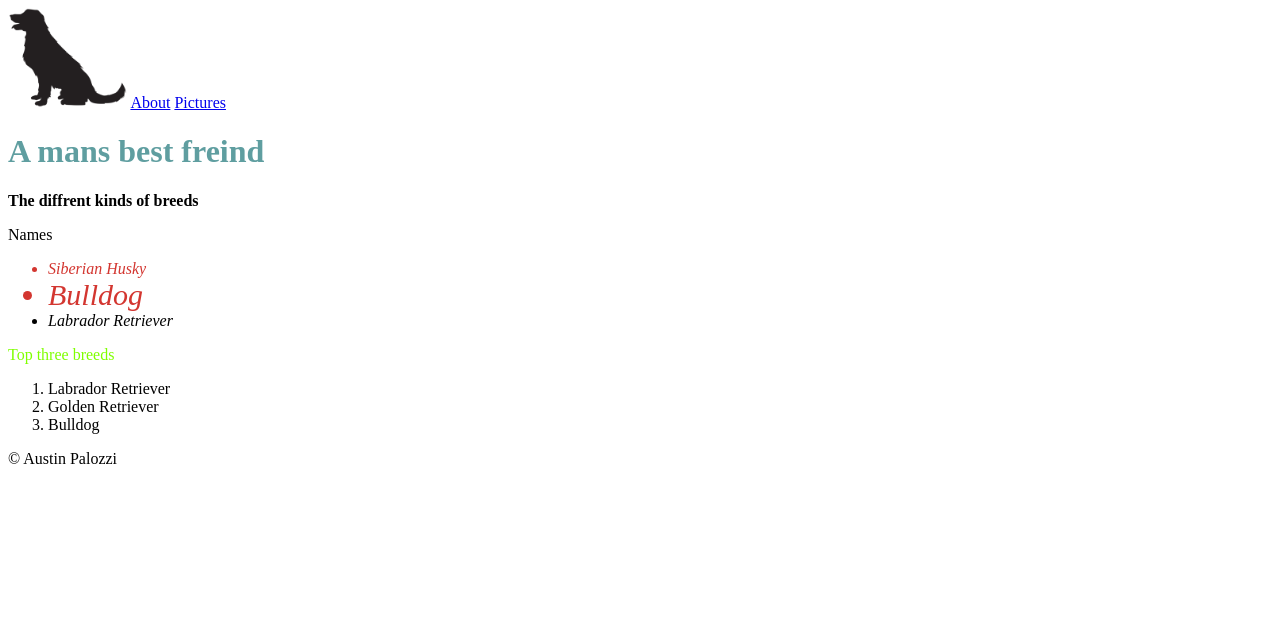
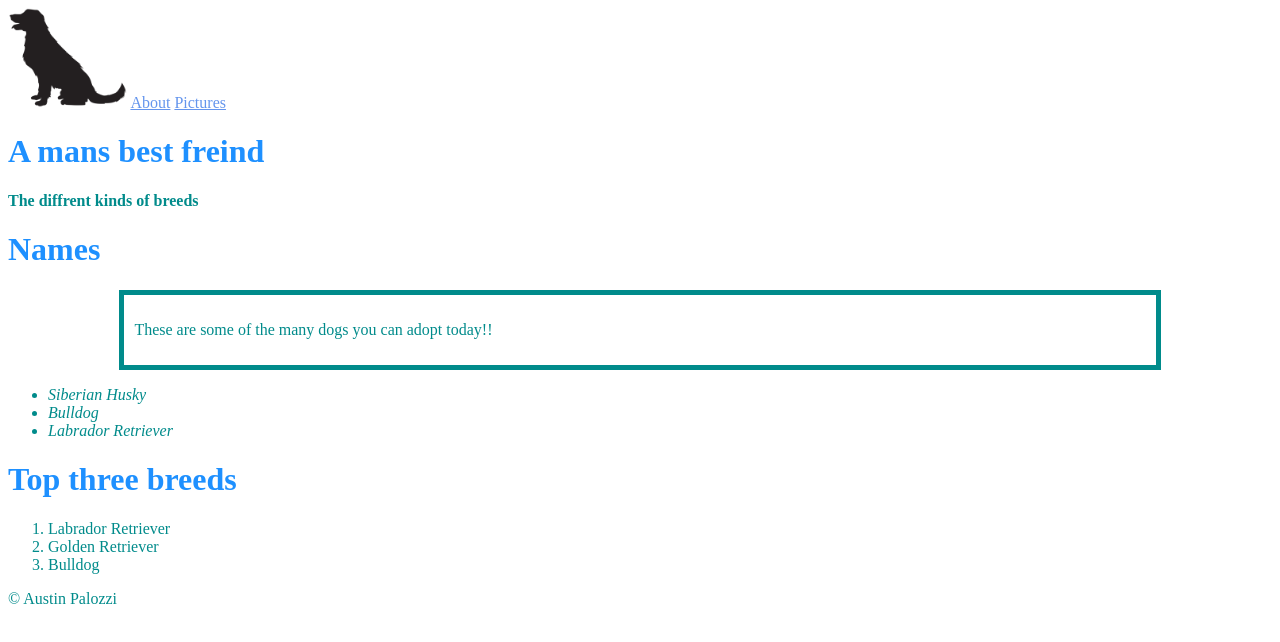
Before and after one commit to austinpalozzi27/assignment2, a plain HTML site: page index.html in a window 1280 px wide. Drawn offline with Linux system fonts and the light colour scheme.

Commit message:
new stuff

```diff
--- a/css/styles.css
+++ b/css/styles.css
@@ -1,2 +1,24 @@
-h1 {color: cadetblue;
+h1 {
+    color: dodgerblue;
 }
+
+.red-span {
+    color: red;
+}
+
+.centered {
+    margin-left: auto;
+    margin-right: auto;
+    width: 80%;
+
+    padding: 10px 10px 10px 10px;
+    border: 5px solid;
+}
+
+.diff-font {
+    font-family: fantasy;
+}
+
+header nav a {color: cornflowerblue;}
+
+body {color: darkcyan}
--- a/index.html
+++ b/index.html
@@ -17,7 +17,6 @@
         #content p {
             color: chartreuse;
         }
-
     </style>
 </head>
 
@@ -37,15 +36,19 @@
     <main>
         <h1>A mans best freind </h1>
         <p><strong>The diffrent kinds of breeds</strong></p>
-        <p>Names </p>
+        <h1>Names </h1>
+
+
+        <div class="centered">
+            <p> These are some of the many dogs you can adopt today!!</p>
+        </div>
         <ul>
-            <li class="dogs-red"><em>Siberian Husky</em></li>
-            <li class="dogs-font-big dogs-red"><em>Bulldog</em></li>
+            <li><em>Siberian Husky</em></li>
+            <li><em>Bulldog</em></li>
             <li><em>Labrador Retriever</em></li>
         </ul>
-        <div id="content">
-            <p> Top three breeds</p>
-        </div>
+        <h1> Top three breeds</h1>
+
 
         <ol>
             <li>Labrador Retriever</li>
@@ -56,6 +59,4 @@
         <p> &copy; Austin Palozzi </p>
     </main>
     <footer> </footer>
-</body>
-
-</html>
+</body></html>
```
